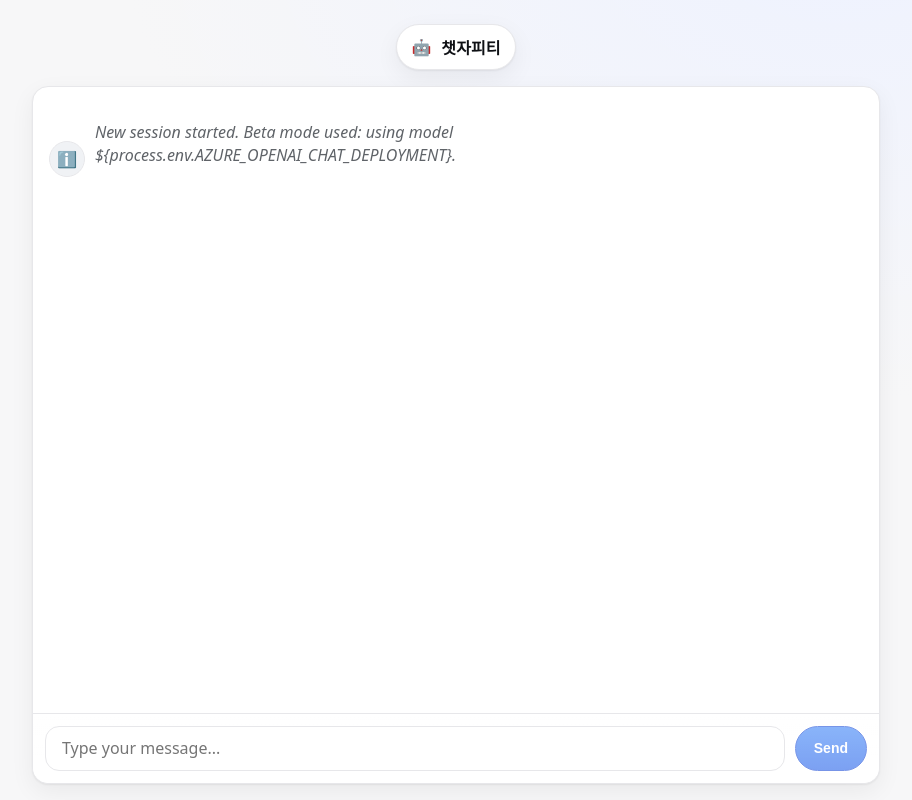
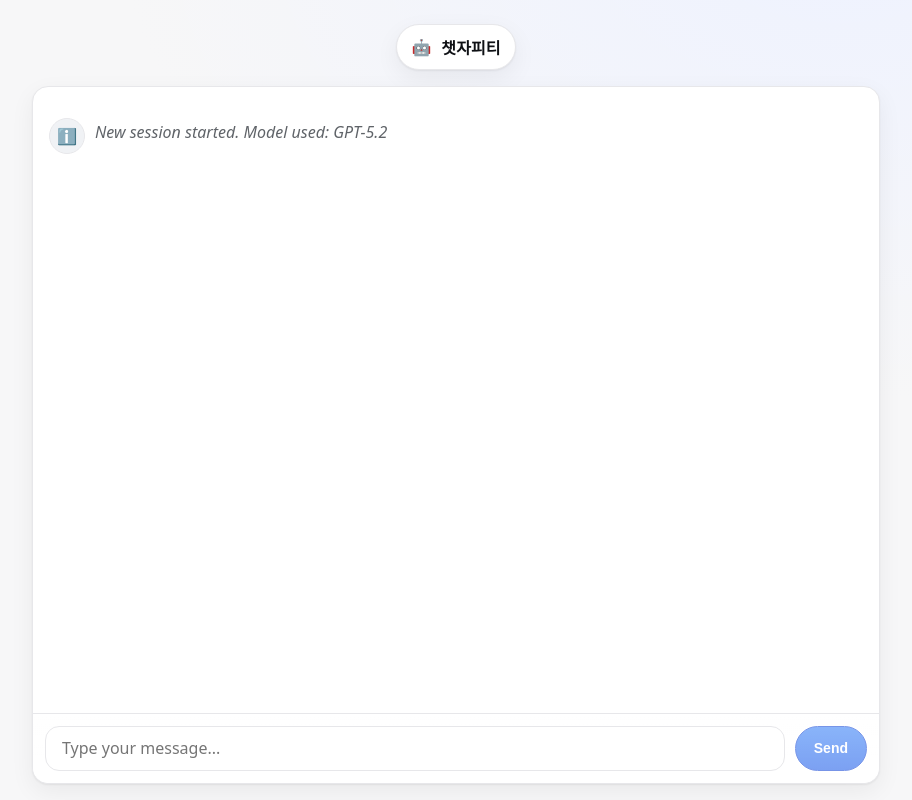
Before and after one commit to danielkim916/chatbot-app, a React (Vite) app in the folder frontend/: page / in a window 1280 px wide. Shown: the whole page, without its empty margins (184-1096 px from the left). Built offline with nearby package versions, Linux system fonts and the light colour scheme.

Commit message:
Update system message to use GPT-5.2 model

```diff
--- a/frontend/src/App.jsx
+++ b/frontend/src/App.jsx
@@ -183,7 +183,7 @@ function MarkdownText({ content }) {
 
 export default function App() {
   const [messages, setMessages] = useState([
-    { role: 'system', content: 'New session started. Beta mode used: using model ${process.env.AZURE_OPENAI_CHAT_DEPLOYMENT}.' }
+    { role: 'system', content: 'New session started. Model used: GPT-5.2' }
   ]);
   const [input, setInput] = useState('');
   const [isLoading, setIsLoading] = useState(false);
```
